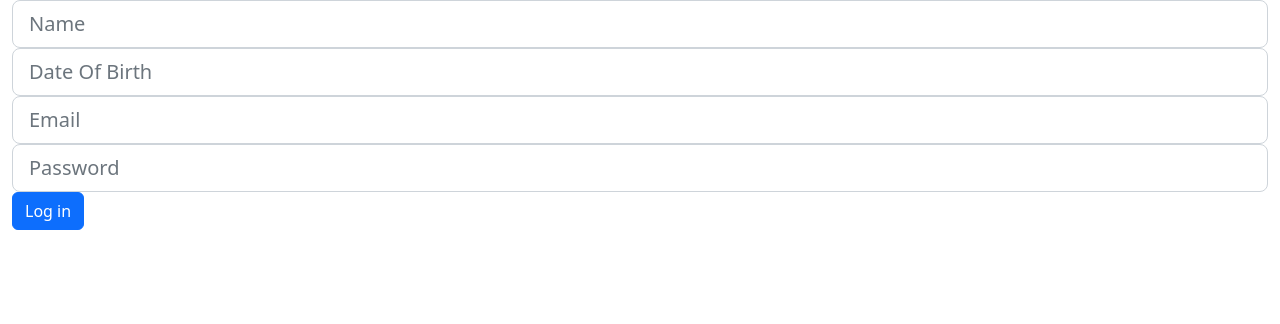
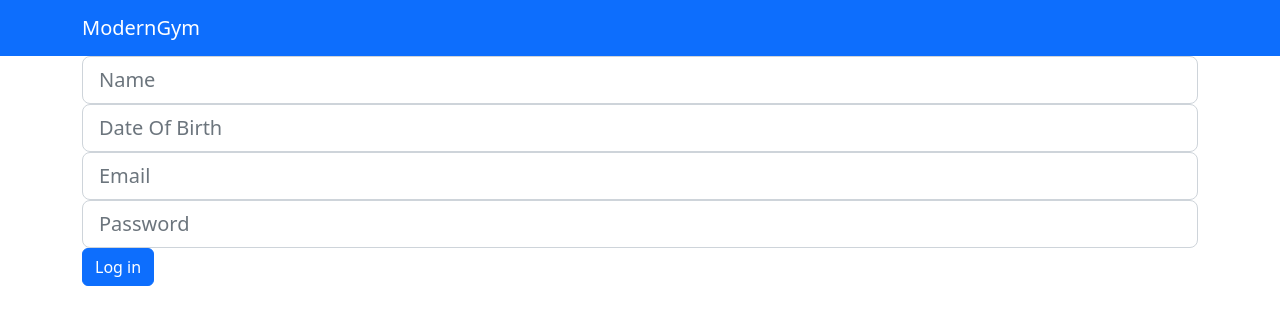
Before and after one commit to LethalEthan/APR, a plain HTML site: page login.html in a window 1280 px wide. Drawn offline with nearby package versions, Linux system fonts and the light colour scheme.

Commit message:
form shape edits

```diff
--- a/login.html
+++ b/login.html
@@ -8,8 +8,13 @@
 
 </head>
 <body>
+    <nav class="navbar navbar-dark bg-primary navbar-expand-lg fixed top">
+        <div class="container">
+             <a class="navbar-brand" href="">ModernGym</a>
+        </div>
+     </nav>
 
-    <div class="container-fluid">
+    <div class="container-sm">
 
         <input class="form-control form-control-lg" type="text" placeholder="Name" aria-label="Name">
         <input class="form-control form-control-lg" type="text" placeholder="Date Of Birth" aria-label="Date Of Birth">
```
